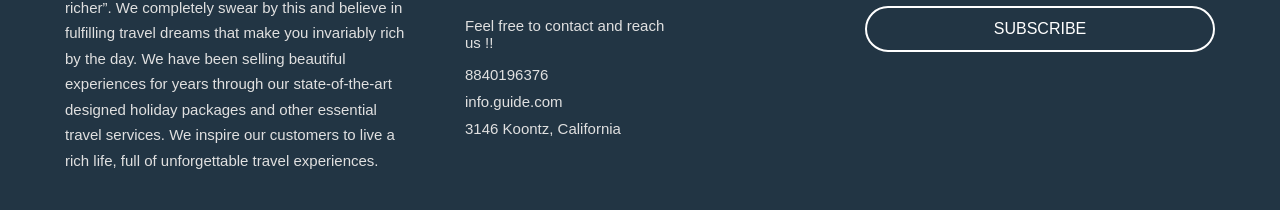
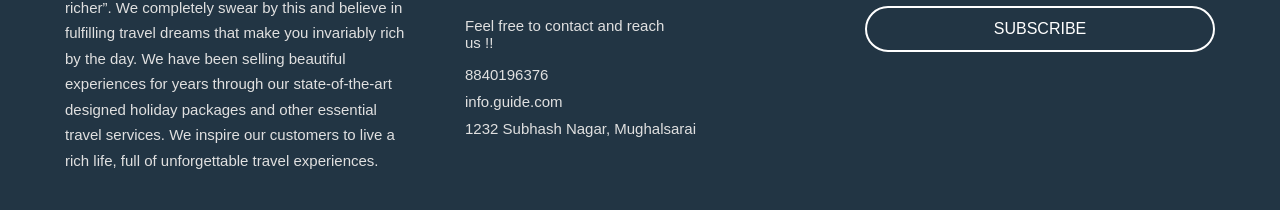
Before and after one commit to tiwariayush849/GUIDE-WEBSITE, a plain HTML site: page index.html in a window 1280 px wide. Shown: the part 4991-5201 px from the top of the page. Drawn offline with Linux system fonts and the light colour scheme.

Commit message:
Update index.html

```diff
--- a/index.html
+++ b/index.html
@@ -726,7 +726,7 @@
           <li class="contact-item">
 
 
-            <address>3146 Koontz, California</address>
+            <address>1232 Subhash Nagar, Mughalsarai</address>
           </li>
 
         </ul>
```
